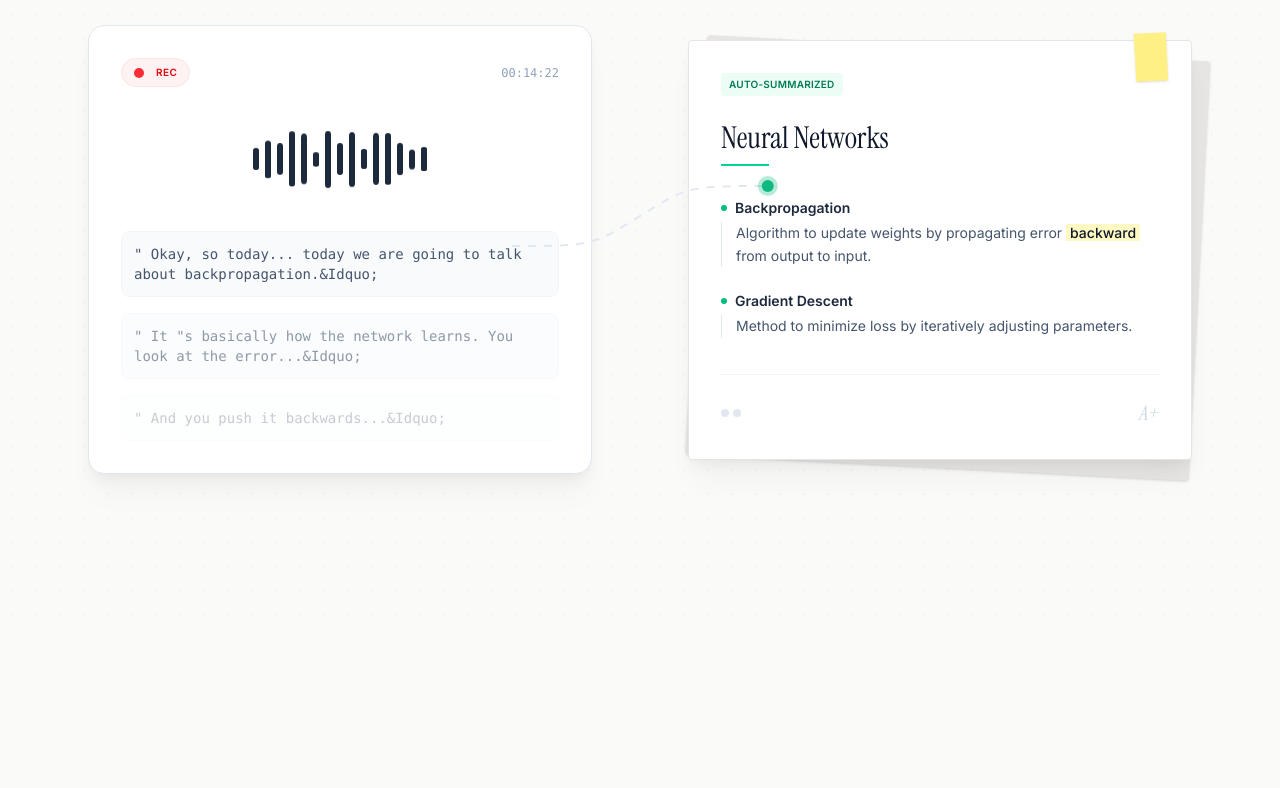
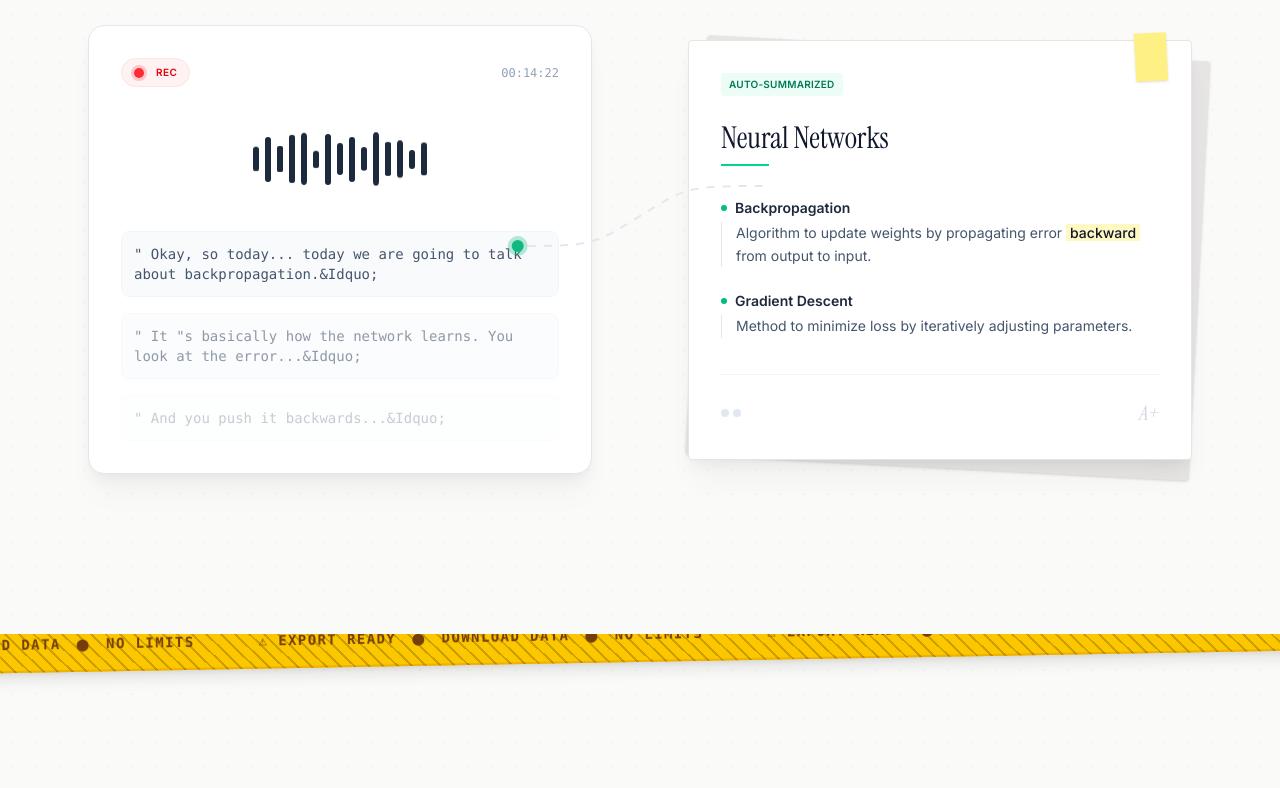
Before and after one commit to NadeemAhmad3/AI_Notes_Maker, a Next.js app: page / in a window 1280 px wide. Shown: the part 2000-2788 px from the top of the page. Before the commit the page ends 2634 px from the top, so only its background shows below. Built offline with nearby package versions, Linux system fonts and the light colour scheme.

Commit message:
Update page.tsx for adding knowledge section

```diff
--- a/app/page.tsx
+++ b/app/page.tsx
@@ -3,6 +3,7 @@ import Hero from "@/components/hero/hero";
 import SectionDivider from "@/components/SectionDivider";
 import HowItWorks from "@/components/how-it-works/HowItWorks";
 import LiveNotesPreview from "@/components/livenotespreview/LiveNotesPreview";
+import KnowledgeExports from "@/components/KnowledgeExports";
 
 export default function HomePage() {
   return (
@@ -18,6 +19,7 @@ export default function HomePage() {
       </div>
       <HowItWorks />
       <LiveNotesPreview />
+      <KnowledgeExports />
     </main>
   );
 }
```
